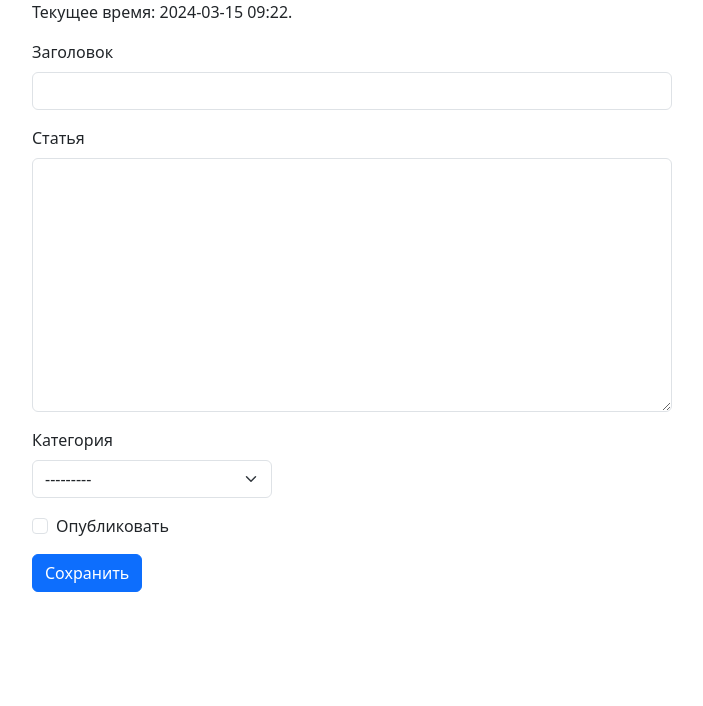
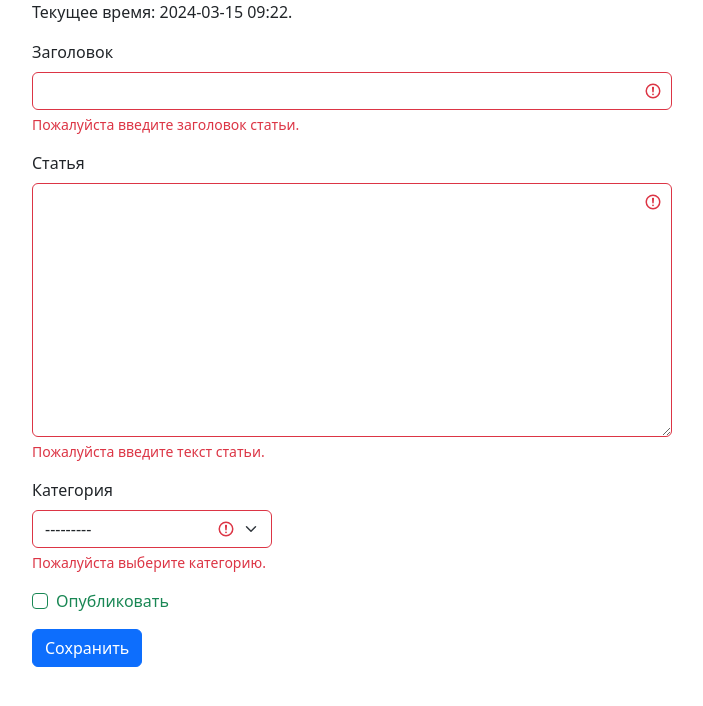
Before and after one commit to Ross8390/sport_news, a Django app: page /add_article/ in a window 1280 px wide. Shown: the part 56-762 px from the top of the page, without its empty margins (50-753 px from the left). Run offline with Django 5.2, Linux system fonts and the light colour scheme; data that the repository does not hold is empty; some libraries are stand-ins or nearby versions.

Commit message:
add validations

```diff
--- a/sport_news/templates/sport_news/add_article.html
+++ b/sport_news/templates/sport_news/add_article.html
@@ -1,19 +1,28 @@
 {% extends 'base.html' %}
 {% load poll_extras %}
 {% block news %}
-<form method="POST" class="post-form">
+<form method="POST" class="was-validated">
     {% csrf_token %}
     <div class="mb-3">
         <label for="{{form.title.id_for_label}}" class="form-label">Заголовок</label>
         {{form.title}}
+        <div class="invalid-feedback">
+            Пожалуйста введите заголовок статьи.
+        </div>
     </div>
     <div class="mb-3">
         <label for="{{form.content.id_for_label}}" class="form-label">Статья</label>
         {{form.content}}
+        <div class="invalid-feedback">
+            Пожалуйста введите текст статьи.
+        </div>
     </div>
     <div class="mb-3">
         <label for="{{form.category.id_for_label}}" class="form-label">Категория</label>
         {{form.category}}
+        <div class="invalid-feedback">
+            Пожалуйста выберите категорию.
+        </div>
     </div>
     <div class="mb-3 form-check">
         {{form.is_published}}
--- a/sport_news/views.py
+++ b/sport_news/views.py
@@ -46,7 +46,7 @@ def category_view(request, category_id):
 def article_view(request, article_id):
     # category = Category.objects.all()
     # article = Article.objects.get(id=article_id, is_published=True)
-    article = get_object_or_404(Article, pk=article_id, is_published=True)
+    article = get_object_or_404(Article, pk=article_id)
     return render(request, 'sport_news/article.html', {
         'title': article.title,
         'article': article
@@ -63,4 +63,4 @@ def article_add(request):
             return redirect(s)
     else:
         use_form = NewsForm()
-        return render(request, 'sport_news/add_article.html', {'form': use_form})
+    return render(request, 'sport_news/add_article.html', {'form': use_form})
```
